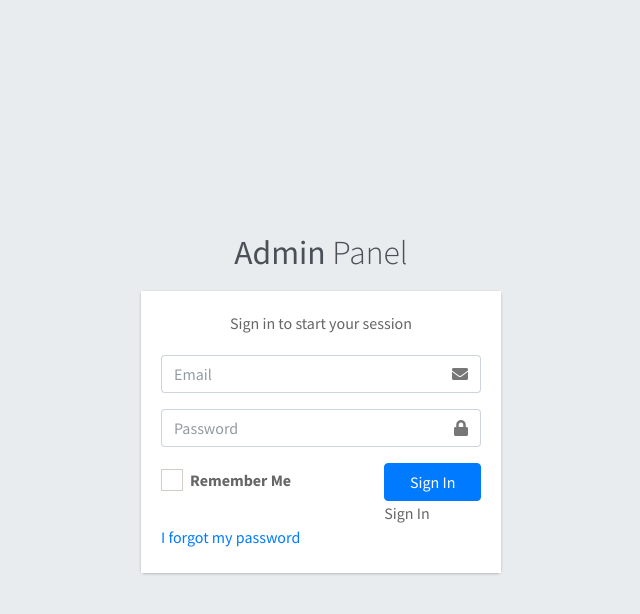
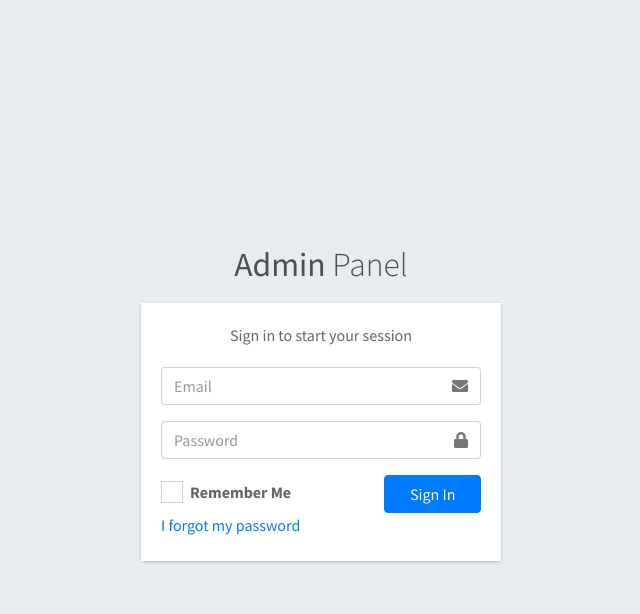
Before and after one commit to David-Kudrot/eCom_Service, a PHP site: page / in a window 1280 px wide. Shown: the top 614 px of the page, without its empty margins (319-959 px from the left). Run offline with PHP 8.4, Linux system fonts and the light colour scheme; some libraries are stand-ins or nearby versions.

Commit message:
I change little bit

```diff
--- a/index.php
+++ b/index.php
@@ -1,5 +1,4 @@
 <?php session_start();
-date_default_timezone_set('Asia/Kolkata');
 include 'connection/connection.php';
 include 'function_check/login_process.php';
 
@@ -71,7 +70,7 @@ if(isset($_SESSION['authentication'])) {
           </div>
           <!-- /.col -->
           <div class="col-4">
-            <input type="submit" name="admin_login" class="btn btn-primary btn-block" value="Sign In">Sign In</input>
+            <input type="submit" name="admin_login" class="btn btn-primary btn-block" value="Sign In">
           </div>
           <!-- /.col -->
         </div>
```
